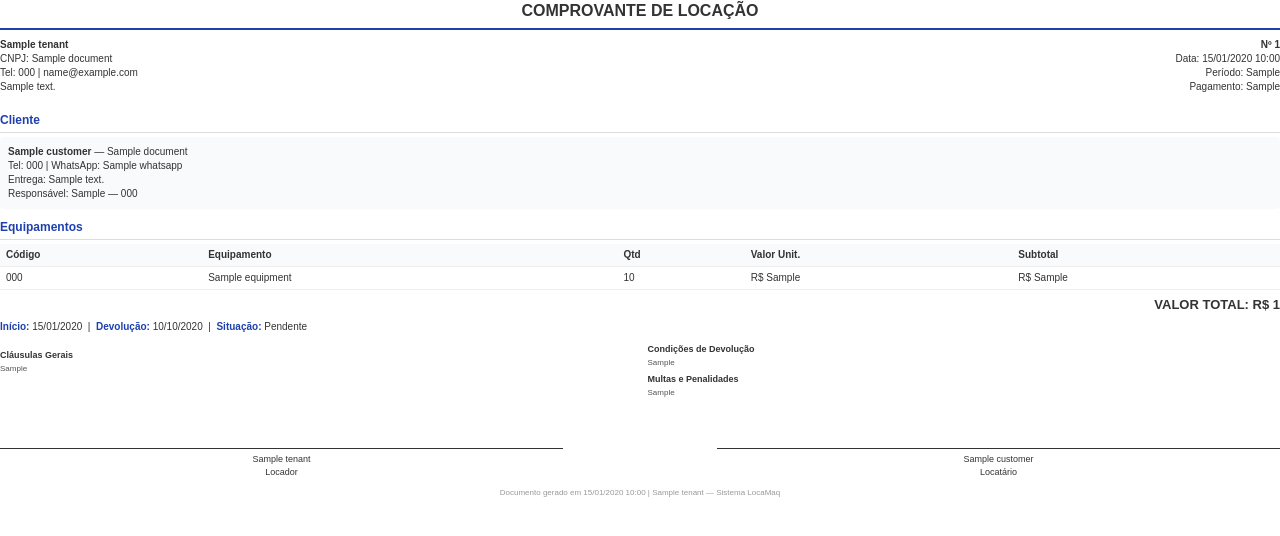
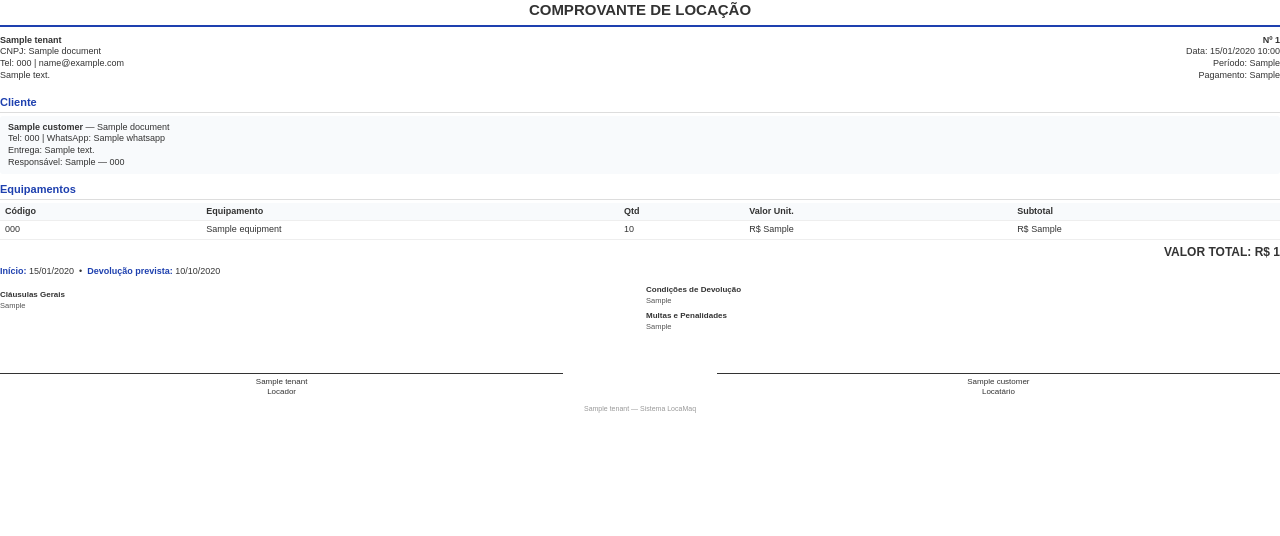
Before and after one commit to leopesi/locamaq, a Django app: template templates/documents/receipt_pdf.html in a window 1280 px wide. Shown: the top 536 px of the page. Run offline with Django 5.2, Linux system fonts and the light colour scheme; the template is opened without the code that fills it: most values are stand-ins (such as "Sample title", 1, 10 or a date in 2020).

Commit message:
fix: comprovante — remover Situação, corrigir overflow lateral
- Removido '| Situação: Pendente' do comprovante
- overflow: hidden no body
- word-wrap: break-word no customer-info
- Header com flex (não grid) para não extrapolar
- Fontes reduzidas: 7.5px cláusulas, 9px geral
- text-align: justify nas cláusulas
- Margens 10mm vertical, 12mm lateral

```diff
--- a/templates/documents/receipt_pdf.html
+++ b/templates/documents/receipt_pdf.html
@@ -3,24 +3,26 @@
 <head>
     <meta charset="utf-8">
     <style>
-        @page { size: A4; margin: 12mm; }
-        body { font-family: Arial, sans-serif; font-size: 11px; margin: 0; padding: 0; color: #333; line-height: 1.4; }
-        h1 { font-size: 16px; text-align: center; border-bottom: 2px solid #1e40af; padding-bottom: 6px; margin: 0 0 8px 0; }
-        h2 { font-size: 12px; color: #1e40af; margin: 10px 0 4px 0; border-bottom: 1px solid #ddd; padding-bottom: 3px; }
-        table { width: 100%; border-collapse: collapse; margin: 4px 0; }
-        th, td { padding: 4px 6px; text-align: left; border-bottom: 1px solid #eee; font-size: 10px; }
+        @page { size: A4; margin: 10mm 12mm; }
+        * { box-sizing: border-box; }
+        body { font-family: Arial, sans-serif; font-size: 10px; margin: 0; padding: 0; color: #333; line-height: 1.3; max-width: 100%; overflow: hidden; }
+        h1 { font-size: 15px; text-align: center; border-bottom: 2px solid #1e40af; padding-bottom: 5px; margin: 0 0 8px 0; }
+        h2 { font-size: 11px; color: #1e40af; margin: 8px 0 3px 0; border-bottom: 1px solid #ddd; padding-bottom: 2px; }
+        table { width: 100%; border-collapse: collapse; margin: 3px 0; }
+        th, td { padding: 3px 5px; text-align: left; border-bottom: 1px solid #eee; font-size: 9px; }
         th { background: #f8fafc; font-weight: bold; }
-        .total { font-size: 13px; font-weight: bold; text-align: right; margin: 6px 0; }
-        .company-info { font-size: 10px; margin-bottom: 8px; }
-        .customer-info { background: #f8fafc; padding: 8px; border-radius: 4px; margin: 4px 0; font-size: 10px; }
-        .clauses { font-size: 8px; color: #555; margin-top: 10px; line-height: 1.3; columns: 2; column-gap: 15px; }
-        .clauses h3 { font-size: 9px; color: #333; margin: 6px 0 2px 0; font-weight: bold; break-after: avoid; }
-        .clauses p { margin: 0 0 3px 0; break-inside: avoid; }
-        .signature-area { margin-top: 15px; display: flex; justify-content: space-between; }
-        .signature-line { width: 44%; text-align: center; border-top: 1px solid #333; padding-top: 4px; font-size: 9px; margin-top: 35px; }
-        .footer { margin-top: 8px; text-align: center; font-size: 8px; color: #999; }
-        .grid-2 { display: grid; grid-template-columns: 1fr 1fr; gap: 8px; }
-        .meta { font-size: 10px; margin: 4px 0; }
+        .total { font-size: 12px; font-weight: bold; text-align: right; margin: 5px 0; }
+        .company-info { font-size: 9px; margin-bottom: 6px; }
+        .customer-info { background: #f8fafc; padding: 6px 8px; border-radius: 3px; margin: 3px 0; font-size: 9px; word-wrap: break-word; }
+        .clauses { font-size: 7.5px; color: #555; margin-top: 8px; line-height: 1.25; columns: 2; column-gap: 12px; }
+        .clauses h3 { font-size: 8px; color: #333; margin: 5px 0 1px 0; font-weight: bold; break-after: avoid; }
+        .clauses p { margin: 0 0 2px 0; break-inside: avoid; text-align: justify; }
+        .signature-area { margin-top: 12px; display: flex; justify-content: space-between; }
+        .signature-line { width: 44%; text-align: center; border-top: 1px solid #333; padding-top: 3px; font-size: 8px; margin-top: 30px; }
+        .footer { margin-top: 6px; text-align: center; font-size: 7px; color: #999; }
+        .header-grid { display: flex; justify-content: space-between; align-items: flex-start; }
+        .header-right { text-align: right; font-size: 9px; white-space: nowrap; }
+        .meta { font-size: 9px; margin: 4px 0; }
         .meta strong { color: #1e40af; }
     </style>
 </head>
@@ -28,15 +30,14 @@
     <h1>COMPROVANTE DE LOCAÇÃO</h1>
 
     <!-- Empresa + Número -->
-    <div class="grid-2">
+    <div class="header-grid">
         <div class="company-info">
             <strong>{{ tenant.name }}</strong><br>
             CNPJ: {{ tenant.document }}<br>
-            {% if tenant.phone %}Tel: {{ tenant.phone }}{% endif %}
-            {% if tenant.email %} | {{ tenant.email }}{% endif %}<br>
+            {% if tenant.phone %}Tel: {{ tenant.phone }}{% endif %}{% if tenant.email %} | {{ tenant.email }}{% endif %}<br>
             {% if tenant.address %}{{ tenant.address }}{% endif %}
         </div>
-        <div style="text-align: right; font-size: 10px;">
+        <div class="header-right">
             <strong>Nº {{ rental.pk }}</strong><br>
             Data: {{ rental.created_at|date:"d/m/Y H:i" }}<br>
             Período: {{ rental.get_period_type_display }}<br>
@@ -84,12 +85,11 @@
 
     <!-- Período -->
     <div class="meta">
-        <strong>Início:</strong> {{ rental.start_date|date:"d/m/Y" }} &nbsp;|&nbsp;
-        <strong>Devolução:</strong> {{ rental.expected_return|date:"d/m/Y" }} &nbsp;|&nbsp;
-        <strong>Situação:</strong> {% if rental.is_paid %}Pago{% if rental.paid_at %} em {{ rental.paid_at|date:"d/m/Y" }}{% endif %}{% else %}Pendente{% endif %}
+        <strong>Início:</strong> {{ rental.start_date|date:"d/m/Y" }} &nbsp;&bull;&nbsp;
+        <strong>Devolução prevista:</strong> {{ rental.expected_return|date:"d/m/Y" }}
     </div>
 
-    <!-- Cláusulas (2 colunas, compacto) -->
+    <!-- Cláusulas (2 colunas) -->
     <div class="clauses">
         {% if tenant.contract_clauses %}
         <h3>Cláusulas Gerais</h3>
@@ -123,7 +123,7 @@
     </div>
 
     <div class="footer">
-        Documento gerado em {{ rental.created_at|date:"d/m/Y H:i" }} | {{ tenant.name }} — Sistema LocaMaq
+        {{ tenant.name }} — Sistema LocaMaq
     </div>
 </body>
 </html>
```
